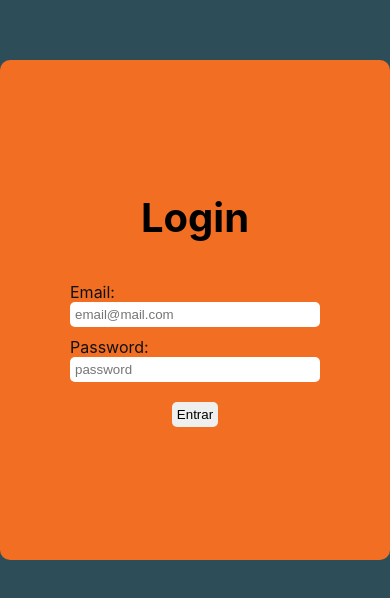
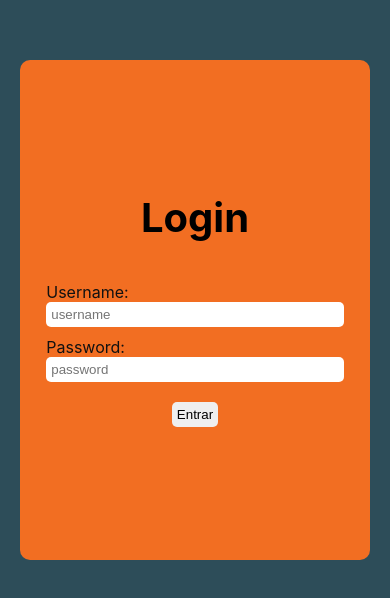
Before and after one commit to bruno-lippert/ordering_system, a Next.js app: page /Login in a window 390 px wide. Shown: the part 112-710 px from the top of the page. Built offline with nearby package versions, Linux system fonts and the light colour scheme.

Commit message:
styles: responsive

```diff
--- a/pageStyles/login.ts
+++ b/pageStyles/login.ts
@@ -30,6 +30,11 @@ export const Login = styled.main`
     border-radius: 10px;
 
     gap: 10px;
+    margin: 0 20px;
+
+    .inputsContainer {
+        width: 85%;
+    }
 
     input {
         border: none;
@@ -40,7 +45,7 @@ export const Login = styled.main`
     }
 
     .login {
-        width: 250px;
+        width: 100%;
     }
 
     .submit {
@@ -60,4 +65,10 @@ export const Login = styled.main`
 
         margin-bottom: 30px;
     }
+
+    @media(max-width: 350px) {
+        h1 {
+            font-size: 1.9em;
+        }
+    }
 `;
--- a/pages/Login.tsx
+++ b/pages/Login.tsx
@@ -17,12 +17,12 @@ export default function Login() {
     <S.Container>
       <S.Login>
         <h1>Login</h1>
-        <div>
-          <label htmlFor="email">Email:</label>
-          <input id='email' className='login' type="email" placeholder='email@mail.com' onChange={handleEmail}/>
+        <div className='inputsContainer'>
+          <label htmlFor="email">Username:</label>
+          <input id='username' className='login' type="text" placeholder='username' onChange={handleEmail}/>
         </div>
 
-        <div>
+        <div className='inputsContainer'>
           <label htmlFor="password">Password:</label>
           <input id='password' className='login' type="password" placeholder='password' onChange={handlePassword}/>
         </div>
```
